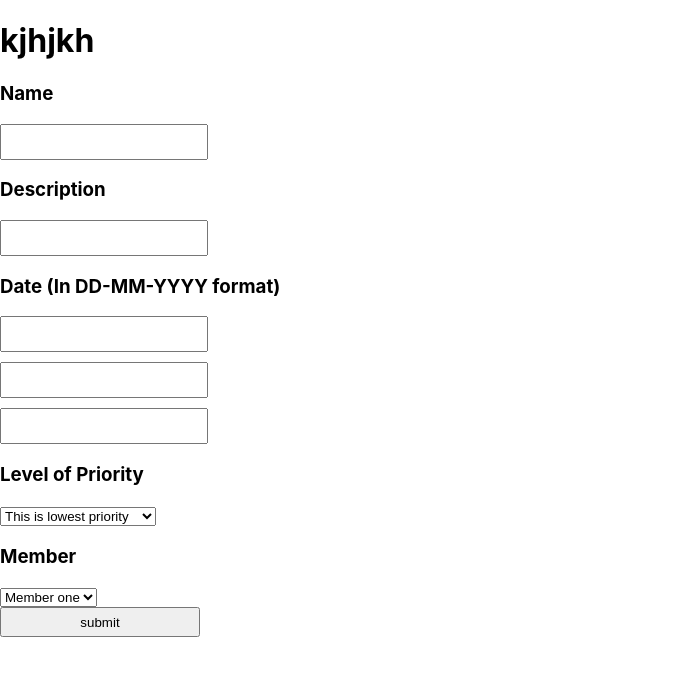
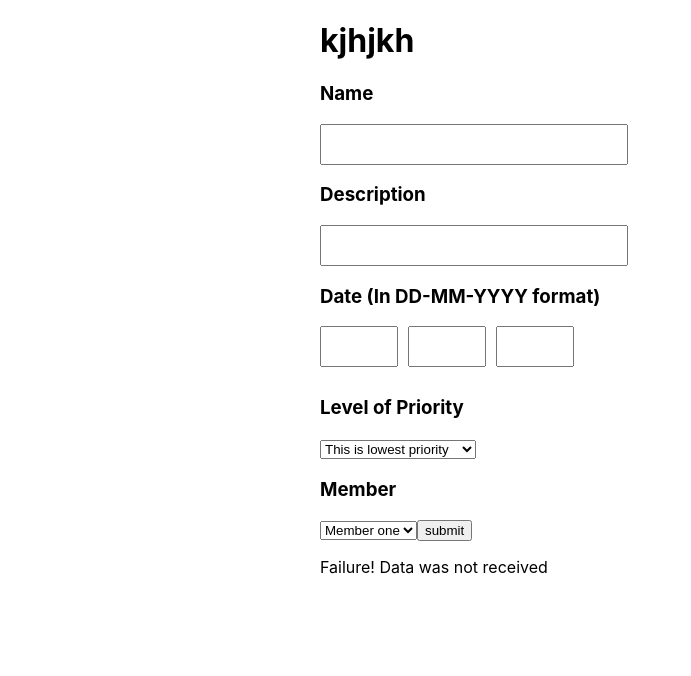
Before and after one commit to JonnyPS/trello-todo-list, a React (Create React App) app: page / in a window 1280 px wide. Shown: the top 676 px of the page, without its empty margins (0-691 px from the left). Built offline with nearby package versions, Linux system fonts and the light colour scheme.

Commit message:
add a success component and render on form submission

```diff
--- a/src/App.css
+++ b/src/App.css
@@ -21,9 +21,22 @@
   color: #09d3ac;
 }
 
-input {
+.container {
+  width: 50%;
+  margin: 0 auto;
+}
+
+.input--standard {
   display: block;
-  width: 200px;
-  height: 30px;
+  width: 300px;
+  height: 35px;
   margin-bottom: 10px;
 }
+
+.input--small {
+  display: inline-block;
+  width: 70px;
+  height: 35px;
+  margin-bottom: 10px;
+  margin-right: 10px;
+}
--- a/src/App.js
+++ b/src/App.js
@@ -1,5 +1,22 @@
 import React, { Component } from 'react';
 import './App.css';
+// import component
+import Success from './components/success.js';
+import Failure from './components/failure.js';
+
+
+class SubmitButton extends Component {
+  render() {
+    return (
+      <input
+        {...this.props}
+        type="submit"
+        value="submit"
+      />
+    );
+  }
+}
+
 
 class Details extends Component {
   constructor(props) {
@@ -12,14 +29,17 @@ class Details extends Component {
       dateMonth: '10',
       dateYear: '2019',
       member: '',
-
+      submitted: null
     }
     this.myNameChangeHandler = this.myNameChangeHandler.bind(this);
     this.myDescChangeHandler = this.myDescChangeHandler.bind(this);
+    this.submitForm = this.submitForm.bind(this);
+    // this.handleSubmit = this.handleSubmit.bind(this);
   }
 
   componentDidMount() {
     console.log('componentDidMount')
+    console.log('componentDidMount', this.state)
   }
 
   componentDidUpdate() {
@@ -54,6 +74,11 @@ class Details extends Component {
     this.setState({dateYear: event.target.value})
   }
 
+  // submitHandler = () => {
+  //   this.setState({submitted: true})
+  //   // data.status === 200 ? this.setState({submitted: true}) : this.setState({submitted: false});
+  // }
+
   submitForm = (event) => {
     event.preventDefault();
     console.log('submitForm')
@@ -69,51 +94,56 @@ class Details extends Component {
       API_TOKEN: process.env.REACT_APP_TRELLO_TOKEN,
       url: () => {
       return "https://api.trello.com/1/cards?name=" + urlQueries.name + "&desc=" + urlQueries.desc + "&due=" + urlQueries.dueDate + "&idLabels=" + urlQueries.priority + "&idMembers=" + urlQueries.member + "&idList=" + urlQueries.idList + "&key=" + urlQueries.API_KEY + "&token=" + urlQueries.API_TOKEN
+      },
+      postData: () => {
+          fetch(urlQueries.url(), {
+            method: 'POST'
+        })
+        .then( (data) => {
+          console.log('response: ', data);
+          // this.setState({submitted: true})
+          console.log('arrow this', this)
+          data.status === 200 ? this.setState({submitted: true}) : this.setState({submitted: false});
+
+        })
+        .catch( (error) => {
+          console.log('error: ', error);
+        })
       }
     }
-      fetch(urlQueries.url(), {
-          method: 'POST',
-          // headers: {
-          //   'auth': '1234'
-          // },
-        //    body: JSON.stringify({
-        //   name: 'dean',
-        //   login: 'dean',
-        // })
-      })
-      .then(function (data) {
-        console.log('Request success: ', data);
-      })
-      .catch(function (error) {
-        console.log('Request failure: ', error);
-      });
+    urlQueries.postData();
   }
 
   render() {
     return (
-      <div>
+      <div className="container">
         <h1>{this.state.name}</h1>
         <form name="testitout" onSubmit={this.submitForm}>
-        <h3>Name</h3>
+          <h3>Name</h3>
           <input
+            className='input--standard'
             type='text'
             onChange={this.myNameChangeHandler}
           />
           <h3>Description</h3>
           <input
+            className='input--standard'
             type='text'
             onChange={this.myDescChangeHandler}
           />
           <h3>Date (In DD-MM-YYYY format)</h3>
           <input
+            className='input--small'
+            type='text'
+            onChange={this.dateMonthChangeHandler}
+          />
+          <input
+            className='input--small'
             type='text'
             onChange={this.dateDayChangeHandler}
           />
           <input
-            type='text'
-            onChange={this.dateMonthChangeHandler}
-          />
-          <input
+            className='input--small'
             type='text'
             onChange={this.dateYearChangeHandler}
           />
@@ -133,29 +163,10 @@ class Details extends Component {
             value="submit"
           />
         </form>
+        {this.state.submitted ? <Success /> : <Failure />}
       </div>
     );
   }
 }
 
-// function App() {
-//   return (
-//     <div className="App">
-//       <header className="App-header">
-//         <p>
-//           Edit <code>src/App.js</code> and save to reload.
-//         </p>
-//         <a
-//           className="App-link"
-//           href="https://reactjs.org"
-//           target="_blank"
-//           rel="noopener noreferrer"
-//         >
-//           Learn React
-//         </a>
-//       </header>
-//     </div>
-//   );
-// }
-
 export default Details;
--- /dev/null
+++ b/src/components/failure.js
@@ -0,0 +1,13 @@
+import React, { Component } from 'react';
+
+class Failure extends Component {
+  render() {
+    return (
+      <div {...this.props}>
+        <p>Failure! Data was not received</p>
+      </div>
+    );
+  }
+}
+
+export default Failure;
--- /dev/null
+++ b/src/components/success.js
@@ -0,0 +1,13 @@
+import React, { Component } from 'react';
+
+class Success extends Component {
+  render() {
+    return (
+      <div {...this.props}>
+        <p>Succes! Well done</p>
+      </div>
+    );
+  }
+}
+
+export default Success;
```
